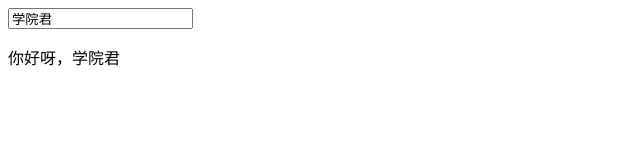
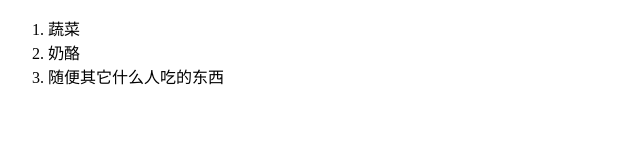
Before and after one commit to so5234/vue, a plain HTML site: page basic/hello.html in a window 1280 px wide. Shown: the whole page, without its empty margins (0-640 px from the left). Drawn offline with nearby package versions, Linux system fonts and the light colour scheme.

Commit message:
组件入门使用

```diff
--- a/basic/hello.html
+++ b/basic/hello.html
@@ -6,15 +6,35 @@
     <script src="https://cdn.jsdelivr.net/npm/vue@2.5.21/dist/vue.js"></script>
 </head>
 <body>
-<div id="app">
-    <input type="text" v-model="name" placeholder="你的名字">
-    <p>你好呀，{{ name }}</p>
+<div id="app-7">
+    <ol>
+        <!--
+          现在我们为每个 todo-item 提供 todo 对象
+          todo 对象是变量，即其内容可以是动态的。
+          我们也需要为每个组件提供一个“key”，稍后再
+          作详细解释。
+        -->
+        <todo-item
+                v-for="item in groceryList"
+                v-bind:todo="item"
+                v-bind:key="item.id"
+        ></todo-item>
+    </ol>
 </div>
 <script>
-    new Vue({
-        el: '#app',
+    Vue.component('todo-item', {
+        props: ['todo'],
+        template: '<li>{{ todo.text }}</li>'
+    })
+
+    var app7 = new Vue({
+        el: '#app-7',
         data: {
-            name: "学院君"
+            groceryList: [
+                { id: 0, text: '蔬菜' },
+                { id: 1, text: '奶酪' },
+                { id: 2, text: '随便其它什么人吃的东西' }
+            ]
         }
     })
 </script>
```
